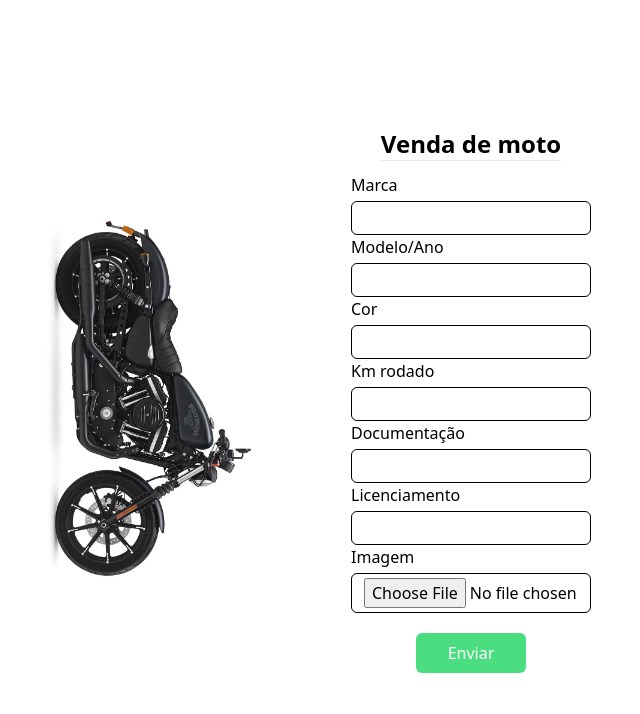
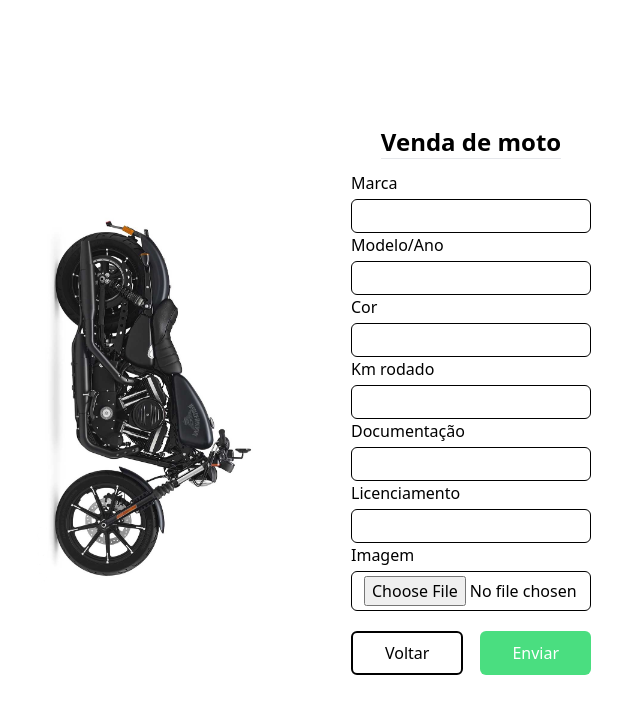
Before and after one commit to RafaelRF99/darley-john, a React (Vite) app: page /vender in a window 1280 px wide. Shown: the top 714 px of the page, without its empty margins (361-1001 px from the left). Built offline with nearby package versions, Linux system fonts and the light colour scheme.

Commit message:
feat: direct page

```diff
--- a/src/components/menuBar/index.tsx
+++ b/src/components/menuBar/index.tsx
@@ -1,3 +1,5 @@
+import { Link } from 'react-router-dom'
+
 export default function MenuBar() {
     return (
         <menu className="bg-black/50 w-full h-14 flex items-center">
@@ -11,11 +13,11 @@ export default function MenuBar() {
                 </li>
                 <p className="select-none">|</p>
                 <li className="cursor-pointer text-white hover:text-yellow-200/80">
-                    Geral
+                    <Link to="/vender">Vender</Link>
                 </li>
                 <p className="select-none">|</p>
                 <li className="cursor-pointer text-white hover:text-yellow-200/80">
-                    Suporte
+                    <Link to="/suporte">Suporte</Link>
                 </li>
             </ul>
         </menu>
--- a/src/page/Sell.tsx
+++ b/src/page/Sell.tsx
@@ -1,7 +1,7 @@
 import { MotoModel } from '../model/MotoModel'
 
 import { useForm } from 'react-hook-form'
-import { useNavigate } from 'react-router-dom'
+import { Link, useNavigate } from 'react-router-dom'
 import { useState } from 'react'
 
 import { useMoto } from '../data/hooks/useMoto'
@@ -58,7 +58,7 @@ export default function Sell() {
          flex justify-center items-center flex-wrap-reverse py-10"
         >
             <img
-                className="w-96 rotate-90 max-sm:hidden"
+                className="w-96 rotate-90 max-sm:hidden hover:-rotate-90 mix-blend-multiply duration-200"
                 src="./venda.png"
                 alt=""
             />
@@ -161,12 +161,22 @@ export default function Sell() {
                         </span>
                     )}
                 </div>
-                <button
-                    className="bg-green-400 hover:bg-green-500 px-8 py-2 rounded-md text-white
+                <div className="flex w-full justify-between">
+                    <Link to="/">
+                        <button
+                            type="button"
+                            className="bg-white hover:bg-gray-400/10 border-2 border-black rounded-md px-8 py-2 mt-5"
+                        >
+                            Voltar
+                        </button>
+                    </Link>
+                    <button
+                        className="bg-green-400 hover:bg-green-500 px-8 py-2 rounded-md text-white
                 mt-5 "
-                >
-                    Enviar
-                </button>
+                    >
+                        Enviar
+                    </button>
+                </div>
             </div>
         </form>
     )
```
